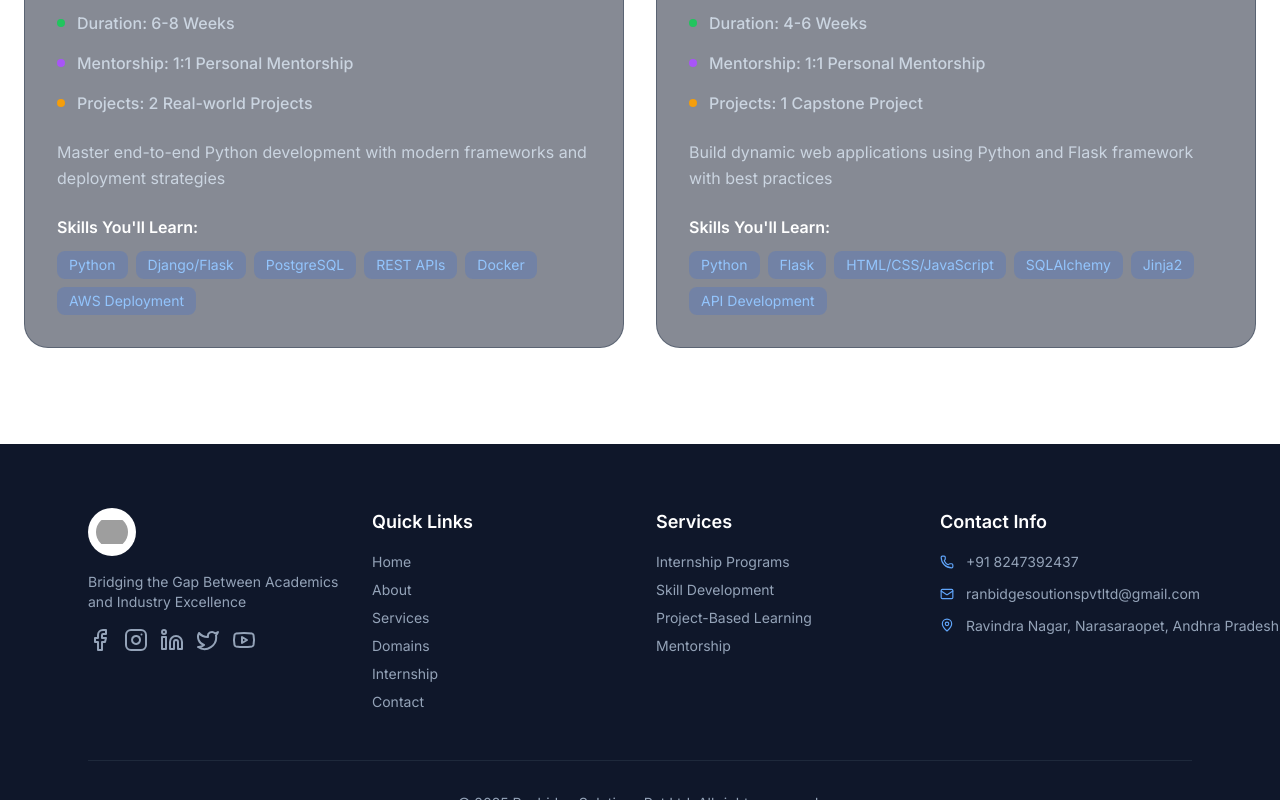
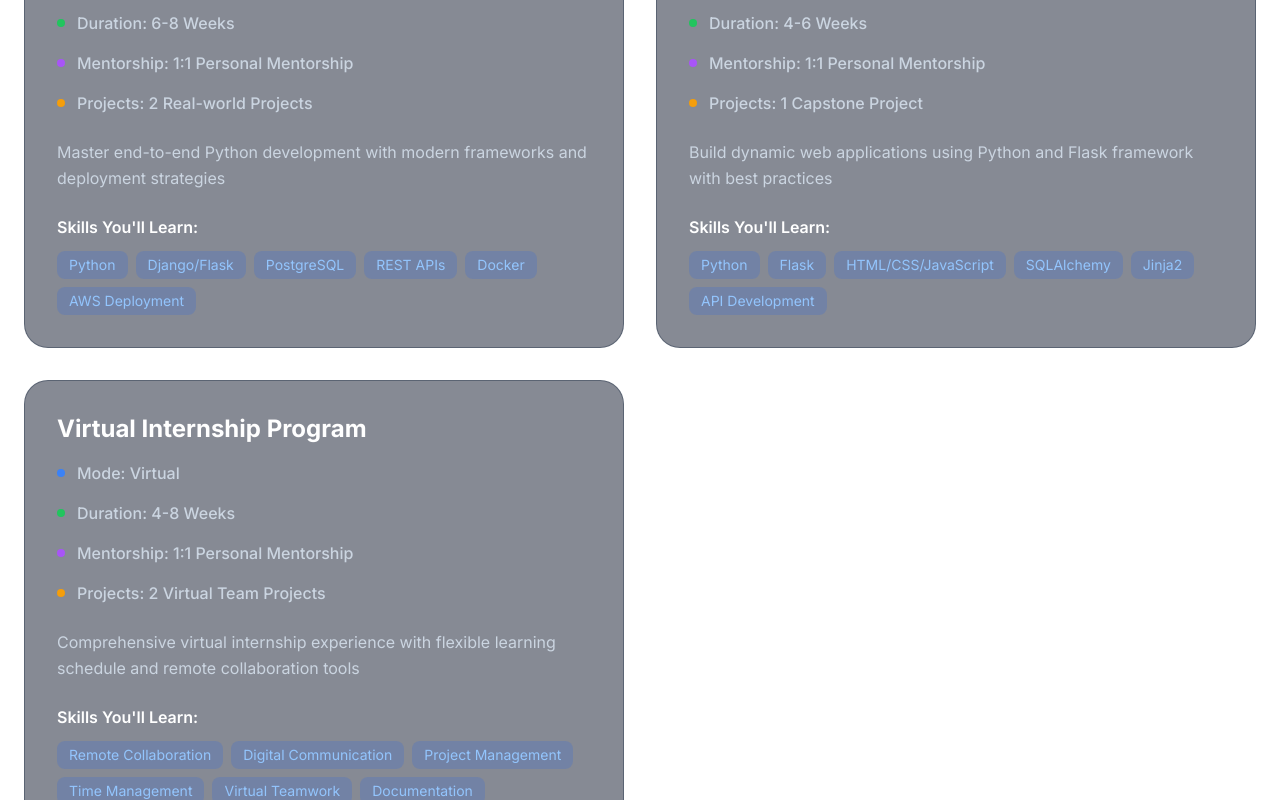
Before and after one commit to ranbridgeserviceprivatelimited-sys/RANBIDGE-Solutions-PVT-LTD, a React (Vite) app in the folder Project/: page /internship in a window 1280 px wide. Shown: the part 2000-2800 px from the top of the page. Built offline with nearby package versions, Linux system fonts and the light colour scheme; grey boxes are pictures that could not be loaded.

Commit message:
Add Virtual Internship Program card to internships page
- New Virtual Internship Program with 4-8 weeks duration
- Focus on remote collaboration and digital communication skills
- Includes project management and virtual teamwork training
- 1:1 personal mentorship with 2 virtual team projects

```diff
--- a/Project/components/Internship.tsx
+++ b/Project/components/Internship.tsx
@@ -76,6 +76,15 @@ const Internship: React.FC = () => {
       skills: ["Python", "Flask", "HTML/CSS/JavaScript", "SQLAlchemy", "Jinja2", "API Development"],
       mentorship: "1:1 Personal Mentorship",
       projects: "1 Capstone Project"
+    },
+    {
+      title: "Virtual Internship Program",
+      mode: "Virtual",
+      duration: "4-8 Weeks",
+      description: "Comprehensive virtual internship experience with flexible learning schedule and remote collaboration tools",
+      skills: ["Remote Collaboration", "Digital Communication", "Project Management", "Time Management", "Virtual Teamwork", "Documentation"],
+      mentorship: "1:1 Personal Mentorship",
+      projects: "2 Virtual Team Projects"
     }
   ];
 
```
